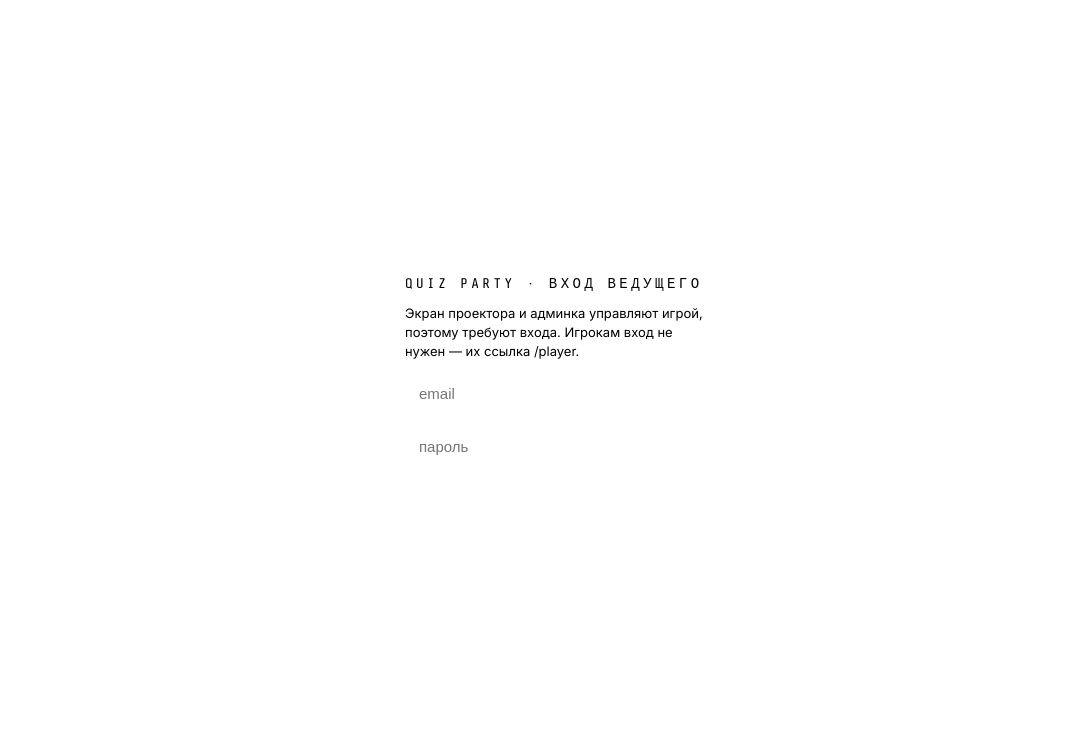
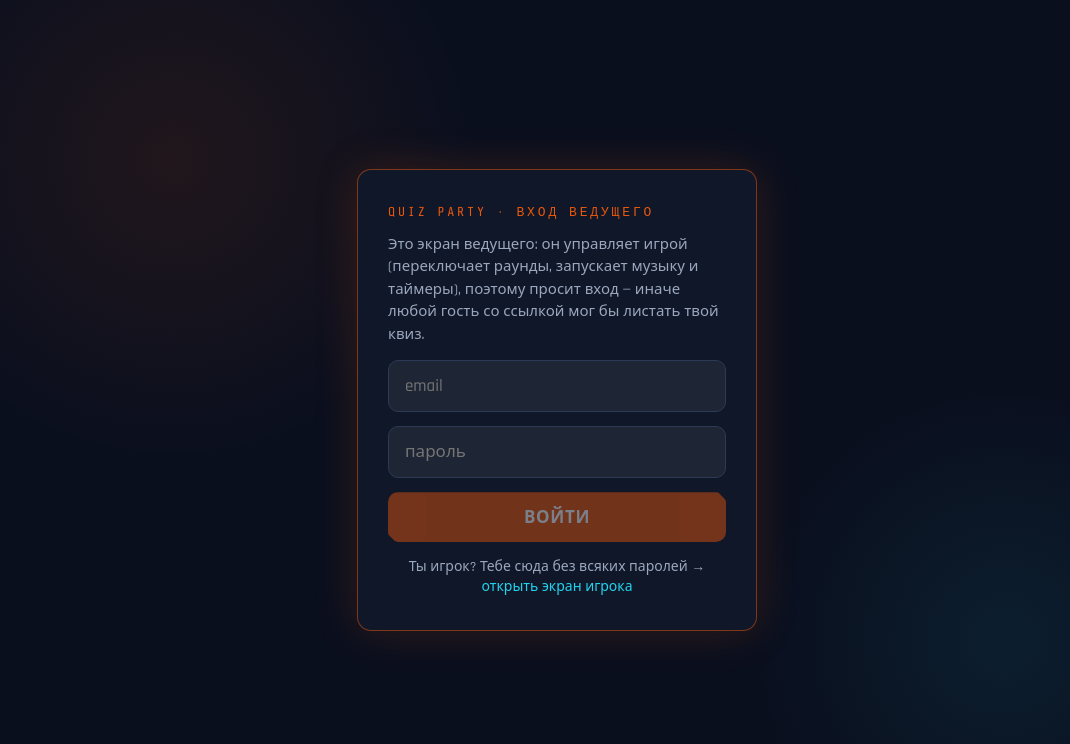
Before and after one commit to akwunavi/quiz-party, a React (Vite) app: page /#/ in a window 1280 px wide. Shown: the top 744 px of the page, without its empty margins (83-1153 px from the left). Built offline with nearby package versions, Linux system fonts and the light colour scheme; no server answers.

Commit message:
stages 7.18-7.38 full

```diff
--- a/src/pages/HostGate.tsx
+++ b/src/pages/HostGate.tsx
@@ -17,8 +17,9 @@ export function HostGate({ children }: { children: React.ReactNode }) {
     <div className="gate-screen">
       <div className="gate-card">
         <div className="mono-tag">QUIZ PARTY · ВХОД ВЕДУЩЕГО</div>
-        <p className="gate-hint">Экран проектора и админка управляют игрой,
-          поэтому требуют входа. Игрокам вход не нужен — их ссылка /player.</p>
+        <p className="gate-hint">Это экран ведущего: он управляет игрой (переключает
+          раунды, запускает музыку и таймеры), поэтому просит вход — иначе любой
+          гость со ссылкой мог бы листать твой квиз.</p>
         <input placeholder="email" value={email} autoComplete="username"
           onChange={e => setEmail(e.target.value)} />
         <input placeholder="пароль" type="password" autoComplete="current-password"
@@ -28,6 +29,9 @@ export function HostGate({ children }: { children: React.ReactNode }) {
         <button disabled={busy || !email || !password} onClick={() => void go()}>
           {busy ? 'Входим…' : 'Войти'}
         </button>
+        <div className="gate-player-link">
+          Ты игрок? Тебе сюда без всяких паролей → <a href="#/player">открыть экран игрока</a>
+        </div>
       </div>
     </div>
   )
--- a/src/pages/HostScreen.tsx
+++ b/src/pages/HostScreen.tsx
@@ -478,7 +478,9 @@ function Timer({ startedAt, seconds, theme }: { startedAt: string | null; second
     )
   }
   return (
-    <div className="timer-wrap">
+    // --r: доля ОСТАТКА времени — уровень рубинов в часах Хогвартса (тема ГП)
+    <div className={`timer-wrap${low ? ' low' : ''}`}
+      style={{ ['--r' as string]: Math.max(0, Math.min(1, left / Math.max(1, seconds))) }}>
       <span className={`timer-num${low ? ' danger' : ''}`}>{left}</span>
     </div>
   )
--- a/src/pages/rounds/MelodyRound.tsx
+++ b/src/pages/rounds/MelodyRound.tsx
@@ -6,6 +6,7 @@
 // → bidding (ставки 2–10) → bids (показ, кто играет) → snippet (интервал играет)
 // → answering (ответ + фоновая музыка) → passed (вторая слушает трек целиком)
 // → done (трек закрыт)
+import { createPortal } from 'react-dom'
 import { useEffect, useRef, useState } from 'react'
 // eslint-disable-next-line @typescript-eslint/no-unused-vars
 import { supabase } from '../../lib/supabase'
@@ -237,7 +238,9 @@ export function MelodyBoard({ pack, round, gameState }: {
       )}
 
       {/* модалка появляется только с момента прослушивания, на барабане её нет */}
-      {m.stage && !idle && m.stage !== 'spinning' && (
+      {/* ПОРТАЛ в document.body: модалка физически не может стать «частью страницы»,
+          какие бы transform/overflow ни появились у предков */}
+      {m.stage && !idle && m.stage !== 'spinning' && createPortal(
         <div className="mel-overlay">
           <div className="mel-modal">
             <div className="mel-modal-head">
@@ -345,7 +348,8 @@ export function MelodyBoard({ pack, round, gameState }: {
               </div>
             </>)}
           </div>
-        </div>
+        </div>,
+        document.body,
       )}
     </div>
   )
--- a/src/styles/global.css
+++ b/src/styles/global.css
@@ -816,7 +816,8 @@ button.ghost:hover { border-color: var(--accent); color: var(--accent); box-shad
 .mel-tile.done { opacity: .2; }
 .mel-tile.spin { border-color: var(--accent); box-shadow: 0 0 24px var(--accent);
   animation: pulse .35s ease-in-out infinite; }
-.mel-overlay { position: fixed; inset: 0; background: rgba(2,6,14,.88); z-index: 60;
+.mel-overlay { position: fixed !important; inset: 0 !important; z-index: 999 !important;
+  background: rgba(2,6,14,.88);
   display: flex; align-items: center; justify-content: center; padding: 24px; }
 .mel-modal { width: min(980px, 94vw); padding: 26px; background: var(--bg2);
   border: 1px solid var(--accent); border-radius: 14px;
@@ -1111,15 +1112,6 @@ button.ghost:hover { border-color: var(--accent); color: var(--accent); box-shad
 @keyframes pausePop { 0% { transform: translateX(-50%) scale(.3); opacity: 0; }
   100% { transform: translateX(-50%) scale(1); opacity: 1; } }
 
-/* Вход хоста */
-.gate-screen { min-height: 100vh; display: flex; align-items: center; justify-content: center;
-  background: var(--bg); }
-.gate-card { display: flex; flex-direction: column; gap: 12px; width: min(360px, 92vw);
-  padding: 28px; background: var(--panel); border: 1px solid var(--dim); border-radius: 14px; }
-.gate-card input { padding: 12px 14px; border-radius: 8px; border: 1px solid var(--dim);
-  background: rgba(255,255,255,.05); color: var(--fg); font-size: 15px; }
-.gate-hint { font-size: 13px; color: var(--muted); line-height: 1.45; margin: 0; }
-.gate-err { color: var(--danger); font-size: 13px; }
 
 /* Таблица редакторов */
 .ed-table { border-collapse: collapse; font-size: 14px; }
@@ -1148,7 +1140,7 @@ button.ghost:hover { border-color: var(--accent); color: var(--accent); box-shad
 .theme-potter button { border-color: rgba(211,166,37,.55); }
 .theme-potter .answer-reveal .answer-main { color: #e9c766; }
 /* сцена */
-.pt-scene { position: fixed; inset: 0; pointer-events: none; z-index: 1; overflow: hidden; }
+.pt-scene { position: fixed; inset: 0; pointer-events: none; z-index: 0; overflow: hidden; }
 .pt-candle { position: absolute; font-size: clamp(14px, 1.6vw, 24px);
   filter: drop-shadow(0 0 8px rgba(255,190,80,.8));
   animation: candleFloat 3.6s ease-in-out infinite; }
@@ -1541,22 +1533,36 @@ button.ghost:hover { border-color: var(--accent); color: var(--accent);
   letter-spacing: .14em; }
 .theme-potter .timer-num, .theme-potter .mel-count { font-family: 'Cinzel Decorative', serif; }
 
-/* 5: таймер ГП = ПЕСОЧНЫЕ ЧАСЫ (везде: и основной, и в модалке мелодии) */
+/* Таймер ГП: ЧАСЫ ХОГВАРТСА — стеклянная колба с рубинами.
+   Уровень камней = остаток времени (--r из JSX): тает к нулю, как очки факультета. */
 .theme-potter .timer-wrap { border: none; box-shadow: none; width: auto; height: auto;
-  display: flex; align-items: center; gap: 14px; }
-.theme-potter .timer-wrap::before, .theme-potter .mel-count::before {
-  content: ''; display: inline-block; width: 34px; height: 56px; flex: 0 0 auto;
-  clip-path: polygon(0 0, 100% 0, 56% 50%, 100% 100%, 0 100%, 44% 50%);
+  display: flex; align-items: center; gap: 16px; }
+.theme-potter .timer-wrap::before { content: ''; width: 38px; height: 86px; flex: 0 0 auto;
+  border: 2.5px solid #d3a625; border-radius: 10px 10px 16px 16px;
   background:
-    linear-gradient(180deg, #e9c766 0 14%, rgba(233,199,102,.16) 14% 52%,
-      rgba(233,199,102,.16) 52% 62%, #e9c766 62% 100%);
-  filter: drop-shadow(0 0 6px rgba(211,166,37,.8));
-  animation: hourglassFlip 6s ease-in-out infinite; }
+    radial-gradient(circle 3.2px at 5px 6px,  #e6323e 62%, #8c1d23 78%, transparent 80%),
+    radial-gradient(circle 3.2px at 12px 11px, #c22833 62%, #7a161c 78%, transparent 80%),
+    radial-gradient(circle 3.2px at 9px 3px,  #ff5560 62%, #a3242c 78%, transparent 80%);
+  background-size: 14px 12px, 16px 14px, 15px 13px;
+  background-color: rgba(211,166,37,.07);
+  /* уровень рубинов: маска снизу на долю остатка */
+  -webkit-mask-image: linear-gradient(to top, #000 calc(var(--r, 1) * 100%), rgba(0,0,0,.08) calc(var(--r, 1) * 100%));
+  mask-image: linear-gradient(to top, #000 calc(var(--r, 1) * 100%), rgba(0,0,0,.08) calc(var(--r, 1) * 100%));
+  box-shadow: inset 0 0 12px rgba(230,50,62,.35), 0 0 18px rgba(211,166,37,.4);
+  animation: gemShimmer 2.6s ease-in-out infinite; }
+@keyframes gemShimmer { 0%,100% { filter: brightness(1); } 50% { filter: brightness(1.22); } }
+.theme-potter .timer-wrap.low::before,
+.theme-potter .timer-num.danger ~ ::before { animation-duration: .7s; }
 .theme-potter .timer-wrap::after { display: none; }
+/* мини-версия у отсчёта в модалке мелодии */
 .theme-potter .mel-count { display: flex; align-items: center; gap: 10px; }
-.theme-potter .mel-count::before { width: 24px; height: 40px; }
-@keyframes hourglassFlip { 0%, 88%, 100% { transform: rotate(0); }
-  92% { transform: rotate(180deg); } 96% { transform: rotate(360deg); } }
+.theme-potter .mel-count::before { content: ''; width: 20px; height: 42px; flex: 0 0 auto;
+  border: 2px solid #d3a625; border-radius: 6px 6px 9px 9px;
+  background:
+    radial-gradient(circle 2.4px at 4px 5px, #e6323e 62%, transparent 80%),
+    radial-gradient(circle 2.4px at 9px 9px, #c22833 62%, transparent 80%);
+  background-size: 11px 10px, 12px 11px; background-color: rgba(211,166,37,.07);
+  box-shadow: inset 0 0 8px rgba(230,50,62,.35); animation: gemShimmer 2.6s ease-in-out infinite; }
 
 /* 6: ГП-появление ответа — «проявление чернил» + разлёт искр */
 .theme-potter .answer-reveal { position: relative; }
@@ -1578,3 +1584,30 @@ button.ghost:hover { border-color: var(--accent); color: var(--accent);
   animation: answerGlowPulse 1.4s ease-out both; }
 @keyframes answerGlowPulse { 30% { box-shadow: 0 0 46px rgba(211,166,37,.55); }
   100% { box-shadow: 0 0 18px rgba(211,166,37,.25); } }
+
+/* ═══ Вход ведущего: самодостаточный экран (тема ещё не загружена) ═══ */
+.gate-screen { min-height: 100vh; display: flex; align-items: center; justify-content: center;
+  background: radial-gradient(circle 500px at 20% 20%, rgba(234,88,12,.10), transparent 60%),
+    radial-gradient(circle 420px at 85% 80%, rgba(34,211,238,.08), transparent 60%), #0a0f1e;
+  font-family: 'Rajdhani', system-ui, sans-serif; color: #f2f5fa; }
+.gate-card { display: flex; flex-direction: column; gap: 14px; width: min(400px, 92vw);
+  padding: 34px 30px; background: #101728; border: 1px solid rgba(234,88,12,.5);
+  border-radius: 14px; box-shadow: 0 0 44px rgba(234,88,12,.18); }
+.gate-card .mono-tag { color: #ea580c; opacity: 1; position: static;
+  font-size: 13px; letter-spacing: .22em; }
+.gate-hint { font-size: 15px; color: #9aa7bd; line-height: 1.5; margin: 0; }
+.gate-card input { padding: 14px 16px; border-radius: 10px; border: 1px solid #2c3a55;
+  background: rgba(255,255,255,.06); color: #f2f5fa; font-size: 17px;
+  font-family: inherit; }
+.gate-card input:focus { outline: none; border-color: #ea580c;
+  box-shadow: 0 0 12px rgba(234,88,12,.35); }
+.gate-card button { padding: 13px 18px; border-radius: 10px; border: none;
+  background: #ea580c; color: #fff; font-size: 17px; font-weight: 700;
+  font-family: inherit; letter-spacing: .04em; cursor: pointer; transition: all .15s; }
+.gate-card button:hover:not(:disabled) { background: #22d3ee; color: #06121a;
+  box-shadow: 0 0 18px rgba(34,211,238,.5); }
+.gate-card button:disabled { opacity: .45; cursor: default; }
+.gate-err { color: #ef4444; font-size: 14px; }
+.gate-player-link { text-align: center; font-size: 14px; color: #9aa7bd; }
+.gate-player-link a { color: #22d3ee; text-decoration: none; }
+.gate-player-link a:hover { text-shadow: 0 0 10px rgba(34,211,238,.6); }
```
